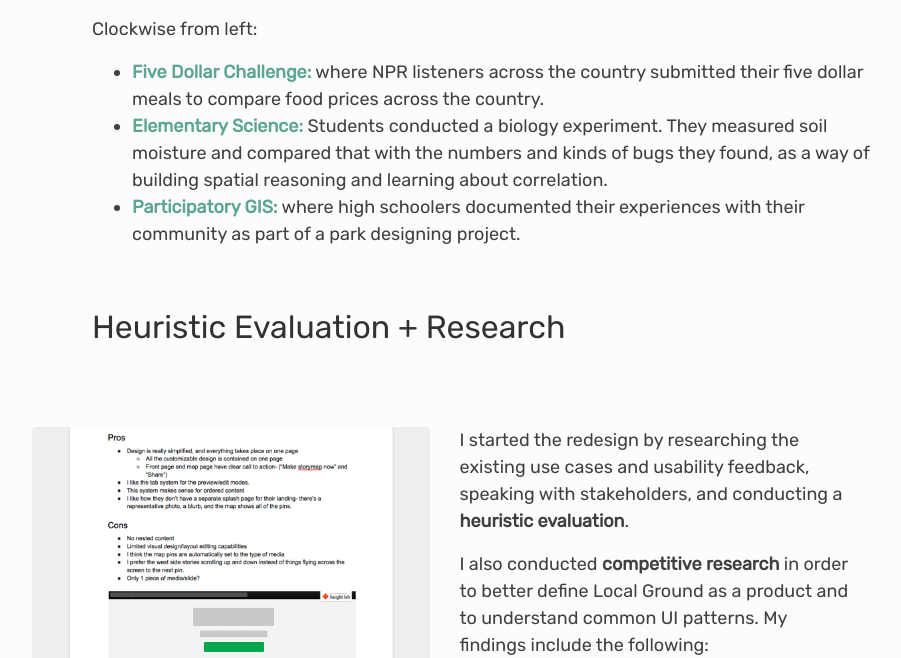
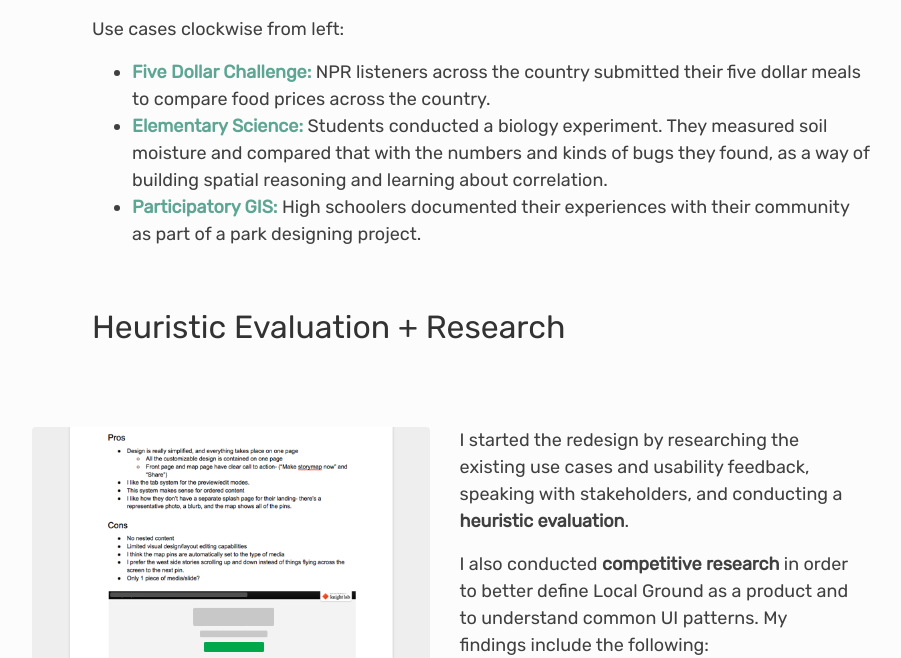
Before and after one commit to ellenvanwyk/ellenvanwyk.github.io, a Jekyll site: the page built from caseStudies/_posts/2018-03-09-localGround.markdown, in a window 1280 px wide and 900 px high, scrolled down 1934 px, cut to the strip 242-900 px from the top of the window. Shown: the whole strip, without its empty margins (158-1059 px from the left). Built offline with Jekyll 4.4.1, drawn with Linux system fonts in a browser that asks for light colours; nearby versions of some CDN libraries; some web fonts are replaced.

Commit message:
moved and arranged stuff

```diff
--- a/_layouts/post.html
+++ b/_layouts/post.html
@@ -42,8 +42,7 @@
 	                {% endfor %}
 	            	</ul>
 
-	 				{{ page.outside }}
-
+	 				<!--With {{ page.where }}-->
 
 					{% if page.outsideurl %}
 						<h4>
--- a/caseStudies/_posts/2018-03-09-localGround.markdown
+++ b/caseStudies/_posts/2018-03-09-localGround.markdown
@@ -37,10 +37,10 @@
 	<img src = "/assets/LOCALGROUND/localground-usecases.png">
 </div>
 
-Clockwise from left:
-* **[Five Dollar Challenge:](http://www.code510.org/yri/fdc/#)** where NPR listeners across the country submitted their five dollar meals to compare food prices across the country.
+Use cases clockwise from left:
+* **[Five Dollar Challenge:](http://www.code510.org/yri/fdc/#)** NPR listeners across the country submitted their five dollar meals to compare food prices across the country.
 * **[Elementary Science:](http://tap2k.org/papers/ICLS2016.pdf)** Students conducted a biology experiment. They measured soil moisture and compared that with the numbers and kinds of bugs they found, as a way of building spatial reasoning and learning about correlation.
-* **[Participatory GIS:](http://tap2k.org/papers/localground_dev10.pdf)** where high schoolers documented their experiences with their community as part of a park designing project.
+* **[Participatory GIS:](http://tap2k.org/papers/localground_dev10.pdf)** High schoolers documented their experiences with their community as part of a park designing project.
 
 
 ## Heuristic Evaluation + Research
--- a/caseStudies/old/2018-03-07-At-Ease.markdown
+++ b/caseStudies/old/2018-03-07-At-Ease.markdown
@@ -2,10 +2,12 @@
 layout: post
 title:  Animated Short
 date:   2018-03-10 11:15:38 -0800
+type: casestudy
 tags:
   - 3D Modeling
   - Animation
 image: /assets/home-images/animatedfilm.png
+
 ---
 
 
```
Also changed, not shown: about.md (+3 -1 lines).
